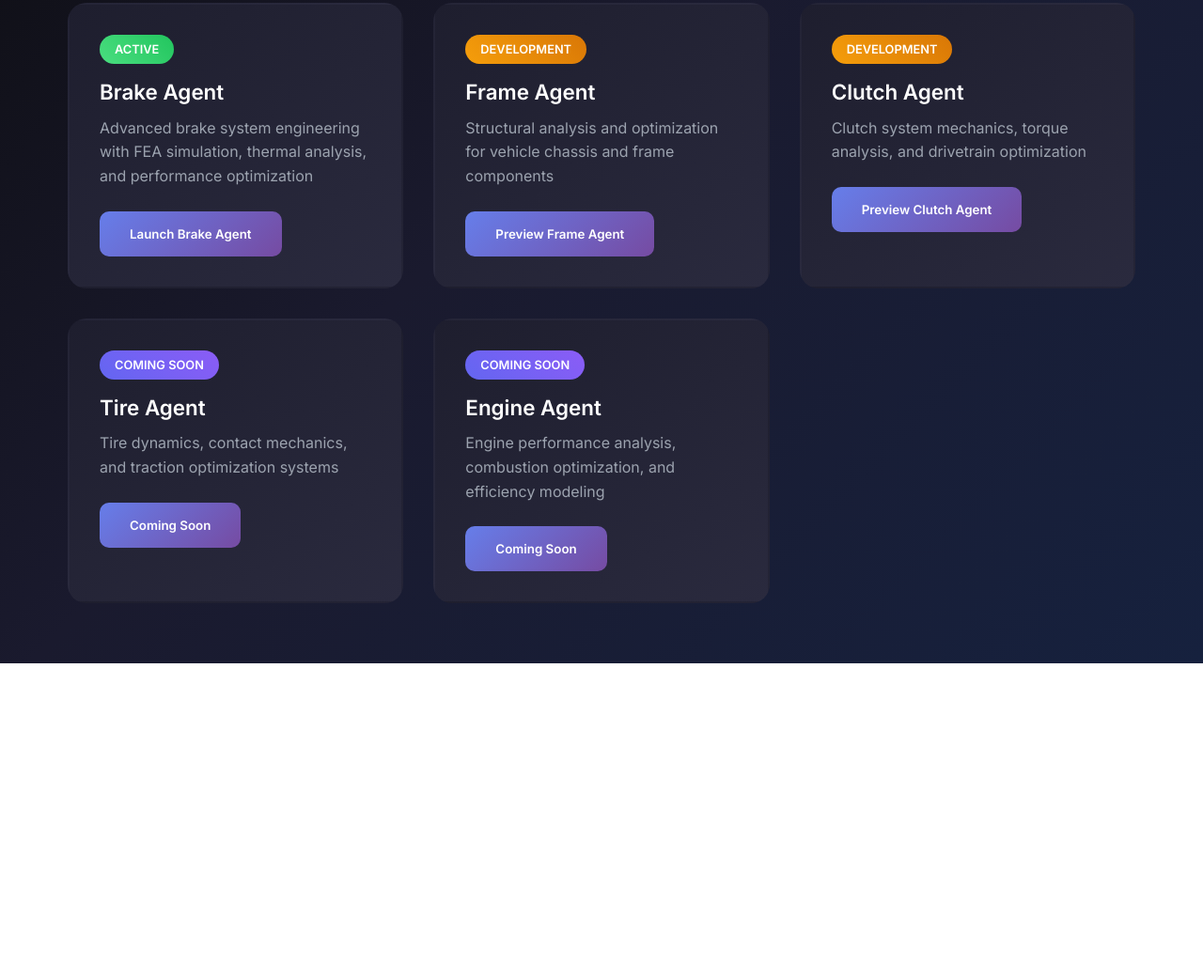
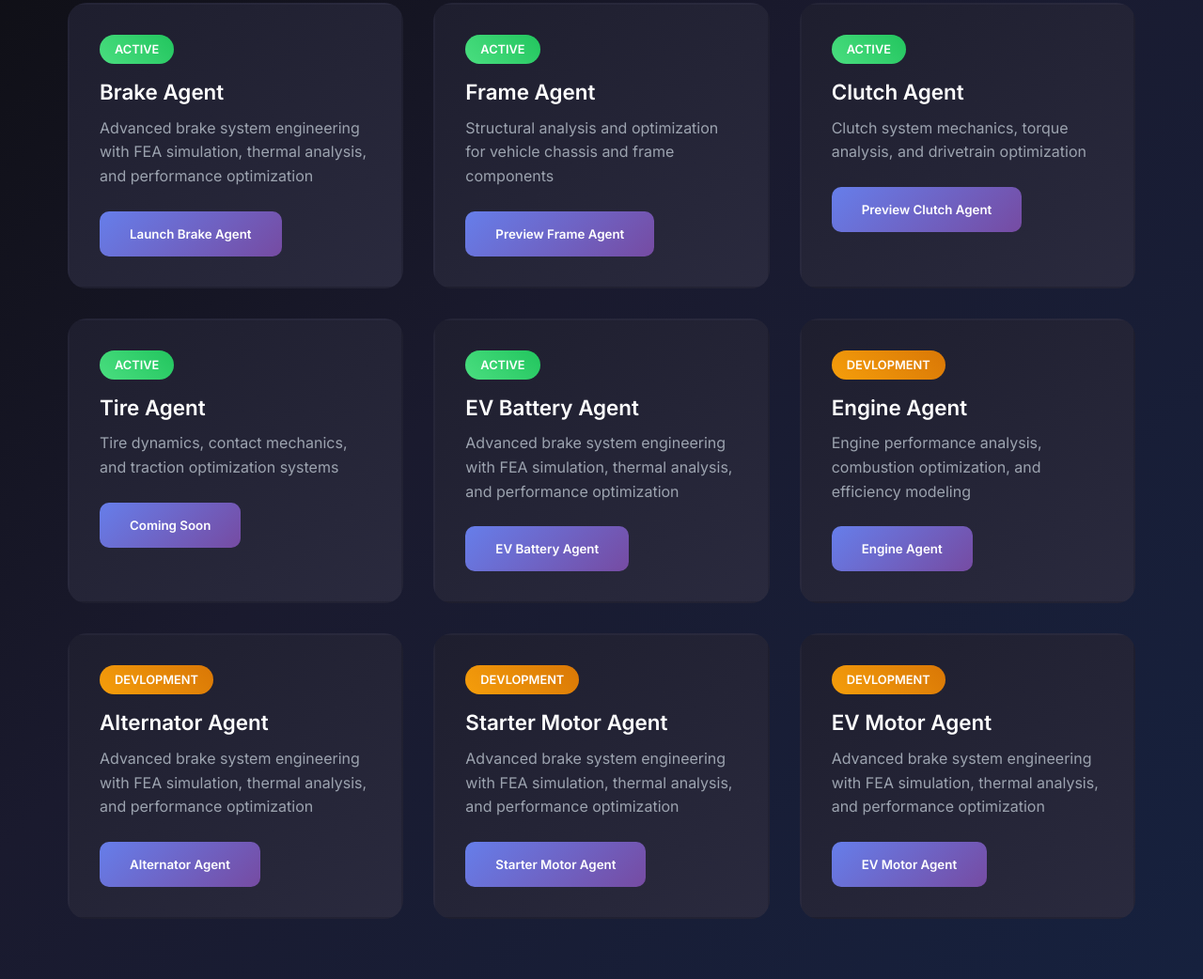
Before and after one commit to MayankBytedge/Agentic_Framework, a plain HTML site: page index.html in a window 1280 px wide. Shown: the part 510-1552 px from the top of the page at 94% size. Before the commit the page ends 1216 px from the top, so only its background shows below. Drawn offline with Linux system fonts and the light colour scheme.

Commit message:
Update index.html

```diff
--- a/index.html
+++ b/index.html
@@ -187,7 +187,7 @@
             </div>
 
             <div class="agent-card" data-agent="frame">
-                <div class="agent-status status-development">Development</div>
+                <div class="agent-status status-active">Active</div>
                 <div class="agent-title">Frame Agent</div>
                 <div class="agent-description">
                     Structural analysis and optimization for vehicle chassis and frame components
@@ -196,7 +196,7 @@
             </div>
 
             <div class="agent-card" data-agent="clutch">
-                <div class="agent-status status-development">Development</div>
+                <div class="agent-status status-active">Active</div>
                 <div class="agent-title">Clutch Agent</div>
                 <div class="agent-description">
                     Clutch system mechanics, torque analysis, and drivetrain optimization
@@ -205,7 +205,7 @@
             </div>
 
             <div class="agent-card" data-agent="tire">
-                <div class="agent-status status-coming-soon">Coming Soon</div>
+                <div class="agent-status status-active">Active</div>
                 <div class="agent-title">Tire Agent</div>
                 <div class="agent-description">
                     Tire dynamics, contact mechanics, and traction optimization systems
@@ -213,14 +213,51 @@
                 <button class="btn" onclick="launchAgent('tire')">Coming Soon</button>
             </div>
 
+            <div class="agent-card" data-agent="brake">
+                <div class="agent-status status-active">Active</div>
+                <div class="agent-title">EV Battery Agent</div>
+                <div class="agent-description">
+                    Advanced brake system engineering with FEA simulation, thermal analysis, and performance optimization
+                </div>
+                <button class="btn" onclick="launchAgent('brake')">EV Battery Agent</button>
+            </div>
+
             <div class="agent-card" data-agent="engine">
-                <div class="agent-status status-coming-soon">Coming Soon</div>
+                <div class="agent-status status-development">Devlopment</div>
                 <div class="agent-title">Engine Agent</div>
                 <div class="agent-description">
                     Engine performance analysis, combustion optimization, and efficiency modeling
                 </div>
-                <button class="btn" onclick="launchAgent('engine')">Coming Soon</button>
+                <button class="btn" onclick="launchAgent('engine')">Engine Agent</button>
             </div>
+
+            <div class="agent-card" data-agent="Alternator Agent">
+                <div class="agent-status status-development">Devlopment</div>
+                <div class="agent-title">Alternator Agent</div>
+                <div class="agent-description">
+                    Advanced brake system engineering with FEA simulation, thermal analysis, and performance optimization
+                </div>
+                <button class="btn" onclick="launchAgent('brake')">Alternator Agent</button>
+            </div>
+
+            <div class="agent-card" data-agent="Starter Motor Agent">
+                <div class="agent-status status-development">Devlopment</div>
+                <div class="agent-title">Starter Motor Agent</div>
+                <div class="agent-description">
+                    Advanced brake system engineering with FEA simulation, thermal analysis, and performance optimization
+                </div>
+                <button class="btn" onclick="launchAgent('brake')">Starter Motor Agent</button>
+            </div>
+
+            <div class="agent-card" data-agent="EV Motor Agent">
+                <div class="agent-status status-development">Devlopment</div>
+                <div class="agent-title">EV Motor Agent</div>
+                <div class="agent-description">
+                    Advanced brake system engineering with FEA simulation, thermal analysis, and performance optimization
+                </div>
+                <button class="btn" onclick="launchAgent('brake')">EV Motor Agent</button>
+            </div>
+
         </div>
     </div>
 
```
